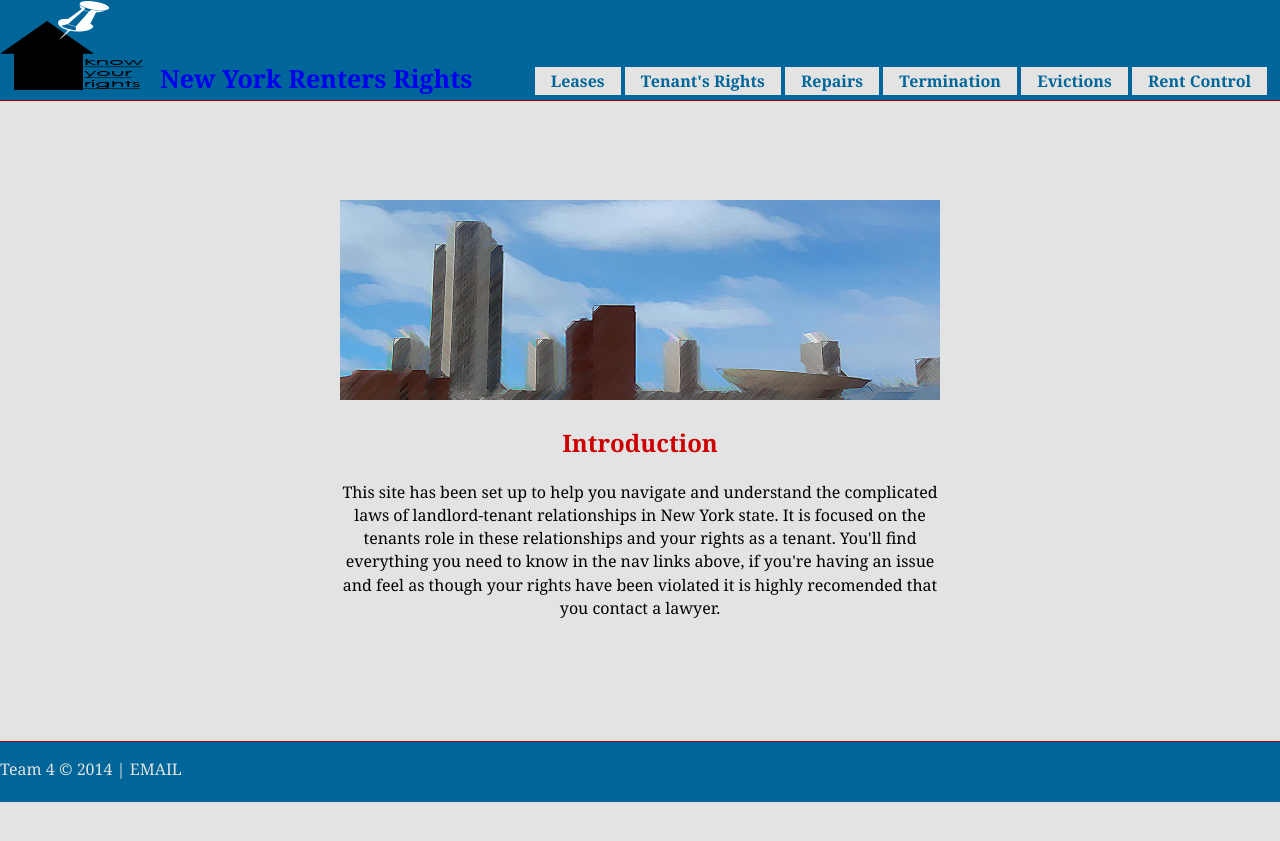
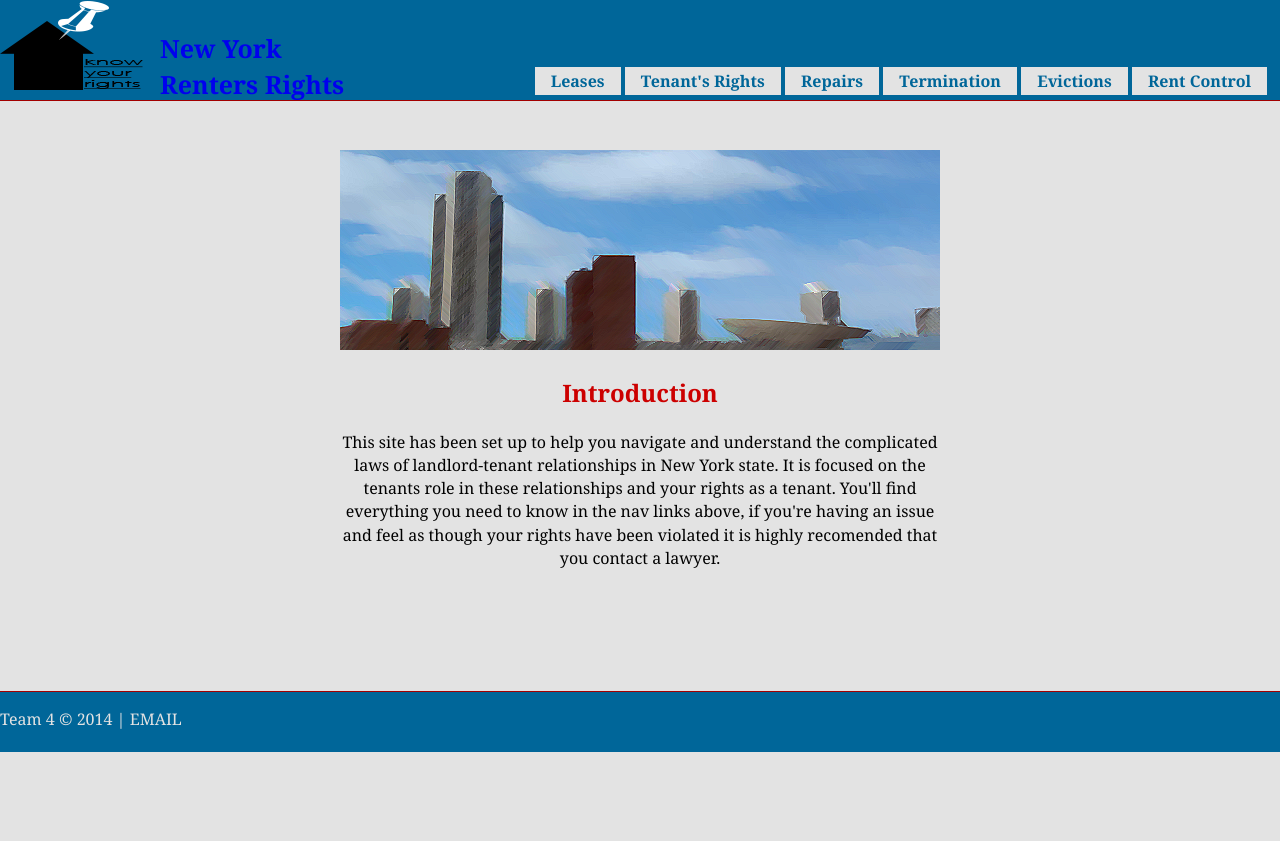
Before and after one commit to iinf362/team4, a Jekyll site: the page built from index.html, in a window 1280 px wide. Shown: the top 841 px of the page. Built offline with Jekyll 4.4.1, drawn with Linux system fonts in a browser that asks for light colours; nearby versions of some CDN libraries.

Commit message:
fixed the nav's responsiveness

```diff
--- a/_includes/header.html
+++ b/_includes/header.html
@@ -3,7 +3,7 @@
             <div class="head-wrapper">
             <div class="home">
             <img class="logo1" src="http://iinf362.github.io/team4/css/Images/rentlogo.png" alt="Know your rights">
-            <h1 class="title"><a href="http://iinf362.github.io/team4">New York Renters Rights</a></h1>
+            <h1 class="title"><a href="http://iinf362.github.io/team4">New York <br> Renters Rights</a></h1>
         </div>
             <!--<img class="logo2" src="http://placehold.it/150x150" alt="">
             <img class="logo3" src="http://placehold.it/150x150" alt="">-->
--- a/css/main.css
+++ b/css/main.css
@@ -39,7 +39,7 @@
 	font-size: 25px;
 	font-weight: bold;
 	padding-left: 10px;
-	margin-top: 60px;
+	margin-top: 30px;
 }
 
 .title a {
@@ -104,6 +104,9 @@
 		width: 100%;
 	}
 
+	.head-container {
+		height: 180px;
+	}
 
 	.nav {
 		float: none;
@@ -149,21 +152,33 @@
 }
 }
 
+@media(max-width: 396px){
+	.head-container {
+		height: 210px;
+	}
+}
+
 /*EyeCatcher*/
 .banner {
 	max-width: 100%;
 	text-align: center;
 	margin: 0 auto;
-	padding-top: 200px;
+	padding-top: 150px;
 }
 
 .banner img{
 	max-width: 100%;
 }
 
+@media (max-width: 1123px) {
+	.banner {
+		padding-top: 200px;
+	}
+}
+
 @media (max-width: 777px) {
 	.banner {
-		padding-top: 275px;
+		padding-top: 220px;
 	}
 }
 
```
